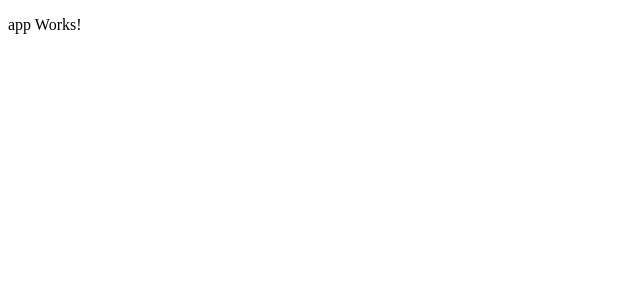
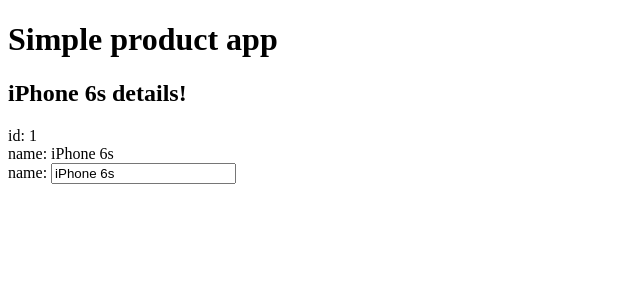
Before and after one commit to DKNY1201/simple-product-app, an Angular app: page / in a window 1280 px wide. Shown: the top 300 px of the page, without its empty margins (0-640 px from the left). Built offline with nearby package versions, Linux system fonts and the light colour scheme.

Commit message:
Step 1 - Create class Product - Display product data - Practice 2 ways binding

```diff
--- a/src/app/app.component.ts
+++ b/src/app/app.component.ts
@@ -1,14 +1,41 @@
-import { Component } from '@angular/core';
+import {Component} from '@angular/core';
+
+type conditionType = 'new' | 'used' | 'discontinued';
+
+export class Product {
+    id: number;
+    name: string;
+    description: string;
+    price: number;
+    condition: conditionType;
+    category: string;
+}
 
 @Component({
-  selector: 'app-root',
-  template: `
-    <p>
-      app Works!
-    </p>
-  `,
-  styles: []
+    selector: 'app-root',
+    template: `
+        <h1>{{title}}</h1>
+        <h2>{{product.name}} details!</h2>
+        <div><label>id: </label>{{product.id}}</div>
+        <div><label>name: </label>{{product.name}}</div>
+        <div>
+            <label>name: </label>
+            <input [(ngModel)]="product.name" type="text">
+        </div>
+    `,
+    styles: []
 })
 export class AppComponent {
-  title = 'app';
+    title = 'Simple product app';
+    product: Product = {
+        id: 1,
+        name: 'iPhone 6s',
+        description: 'Good smart phone',
+        price: 1000,
+        condition: 'new',
+        category: 'Phone'
 }
+;
+
+
+}
```
Also changed, not shown: src/app/app.module.ts (+8 -5 lines).
